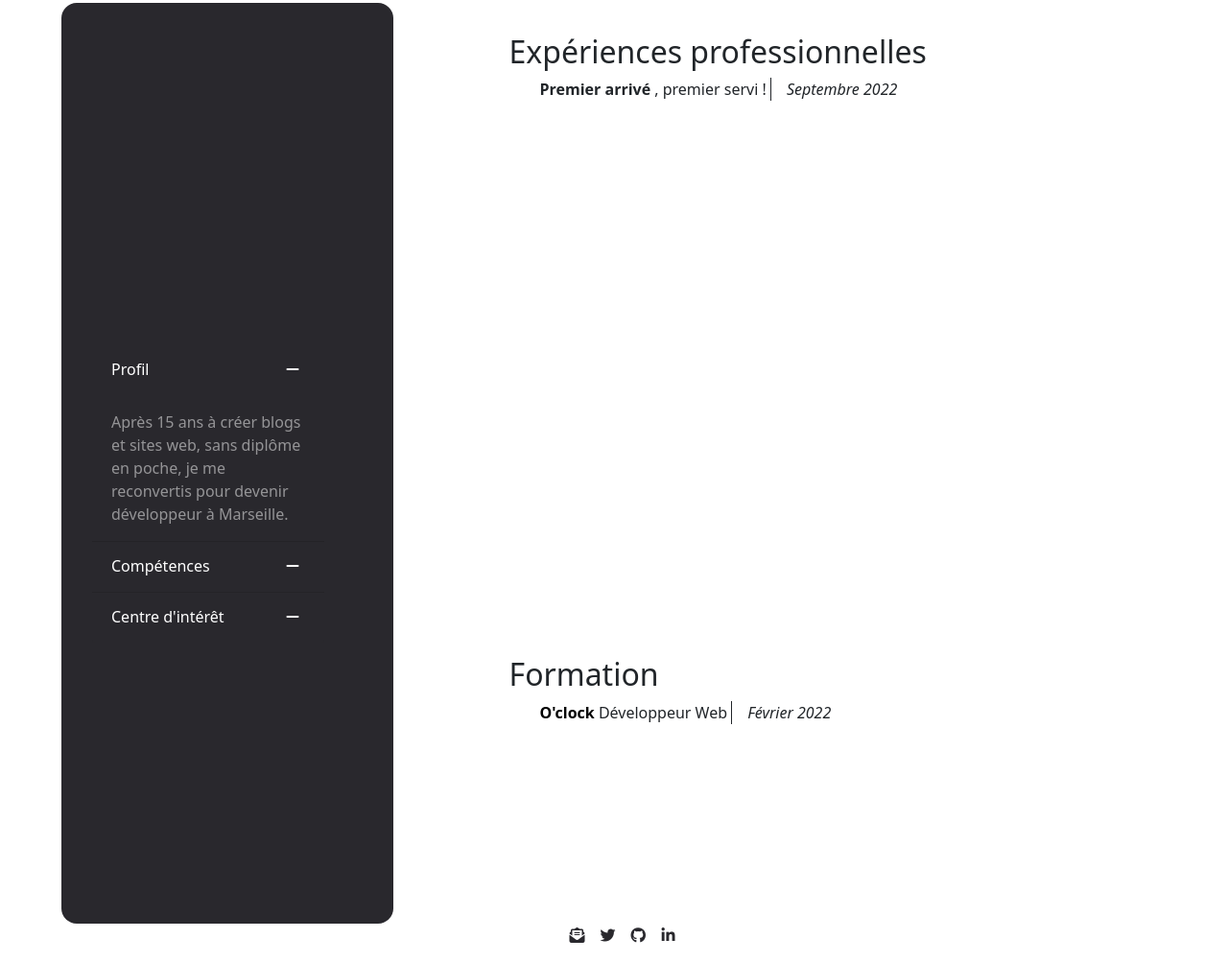
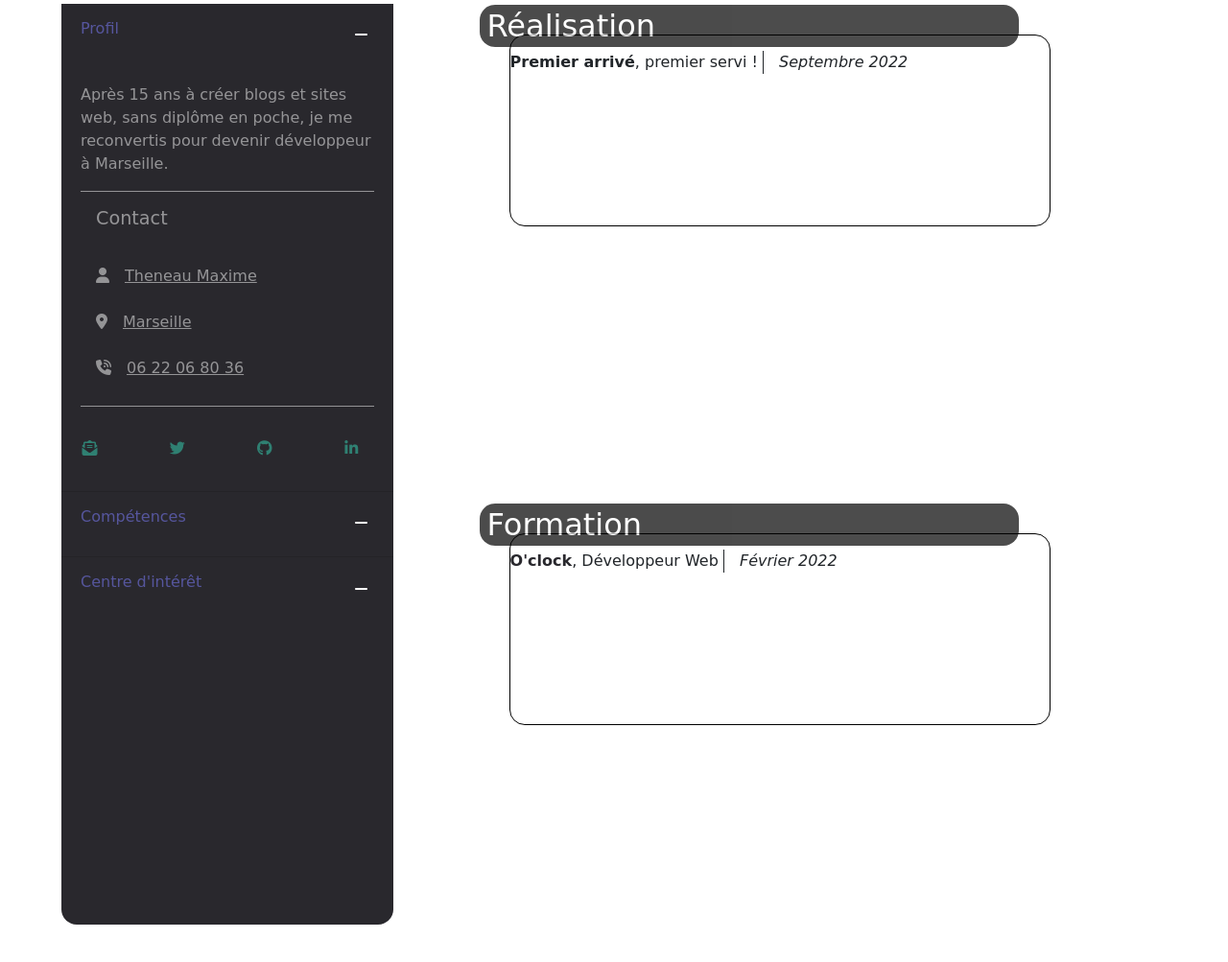
Before and after one commit to MaximeThe/cv, a plain HTML site: page index.html in a window 1280 px wide. Shown: the part 290-1293 px from the top of the page at 96% size. After the commit the page ends 1254 px from the top, so only its background shows below. Drawn offline with nearby package versions, Linux system fonts and the light colour scheme; a script that the page names is missing; a web font is replaced by a local one.

Commit message:
Hover-Css Géneral

```diff
--- a/css/style.css
+++ b/css/style.css
@@ -1,7 +1,10 @@
 body {
-    font-family: "Syne Mono", cursive;
+    font-family: "Syne Mono", cursive !important;
     line-height: 1.2em;
     background: #f1ede9;
+}
+a{
+    color: #fff !important;
 }
 
 /* ----header---- */
@@ -25,15 +28,10 @@ header {
     order: -1;
     margin: 0.5rem 0 0 0;
 }
+.navbar-light .navbar-nav .nav-link{
+    color: #36D7B7 !important;
+}
 
-ul#header__description__social__nav {
-    display: flex;
-    justify-content: space-evenly;
-}
-.fixed-nav {
-    position: fixed;
-
-  }
 #navBar{
     display: flex;
     justify-content: flex-end;
@@ -42,6 +40,7 @@ ul#header__description__social__nav {
     z-index: 999;
     opacity: 97%;
 }
+
 #navBarThemeBtn {
     display: flex;
     align-items: center;
@@ -80,8 +79,6 @@ i#iconTheme {
     width: 2rem;
     color: #29282d;
 }
-
-
 ul#competences {
     text-align: center;
 }
@@ -90,7 +87,9 @@ ul#competences {
     width: 90%;
     margin: auto;
 }
-
+main a{
+    color: #29282d !important;
+}
 main {
     display: flex;
     flex-direction: column;
@@ -98,12 +97,30 @@ main {
     justify-content: space-evenly;
     align-items: center;
 }
-
+section{
+    width: 70%;
+}
 ul li {
     list-style-type: none;
     counter-increment: item;
 }
-
+ul.realisation {
+    border: solid #000 0.1rem;
+    border-radius: 1rem;
+    height: 25vh;
+    padding: 1rem;
+}
+.title-realisation {
+    background: #000;
+    color: #fff;
+    width: 100%;
+    position: absolute;
+    top: -2rem;
+    right: 2rem;
+    padding: 0.2rem 0.5rem;;
+    border-radius: 1rem;
+    opacity: 0.7;
+}
 
 img.competence__img {
     width: 90%;
@@ -165,14 +182,28 @@ aside{
     border-radius: 1rem;
     display: flex;
     flex-direction: column;
-    align-content: center;
-    justify-content: center;
+    flex-direction: column;
+    align-content: flex-start;
+}
+i.fa-solid{
+ padding: 1rem;
+}
+h3 {
+    border-top: solid #fff 0.1rem;
+    padding: 1rem;
+    margin-top: 1rem !important;
+    font-size: 1.2rem !important;
+}
+ul {
+    padding-left: 0 !important;
+}
+.list-social {
+    display: flex;
+    flex-wrap: nowrap;
+    justify-content: space-between;
 }
 /*----Footer----*/
-footer > ul {
-    display: flex;
-    justify-content: center;
-}
+
 /*----Accordion----*/
 .accordion-button:not(.collapsed)::after{
     background-image: none !important;
@@ -180,7 +211,12 @@ footer > ul {
     font-family: FontAwesome;
     content:"\f067" !important;
   }
-
+button:not(.collapsed) .accordion-text, .accordion-button:not(.collapsed)::after{
+    color: #36D7B7 !important;
+}
+.accordion-text, .accordion-text::after  {
+    color: #56569d ;
+}
 .accordion-button::after {
     background-image:none  !important;
     font-family: FontAwesome;
@@ -209,7 +245,34 @@ footer > ul {
   .carousel-inner {
     text-align: center !important;
 }
+/*----Hover----*/
+.navbar-light .navbar-nav .nav-link:hover, i.fa:hover, .navbar-toggler-icon:hover, .fa-bars:hover, i.fa-solid:hover header, .list-contact a:hover, #carouselInteretCaptions i.fa-solid:hover, main a:hover {
+    transform: scale(1.05) !important;
+    color: #56569d !important;
+}
+ul.list-contact {
+    margin-bottom: 2rem;
+    padding-bottom: 1rem;
+    border-bottom: solid #fff 0.1rem;
+}
+.fa-bars:not(.collapsed){
+    font-family: FontAwesome;
+    content:"\f068" !important;
+}
+.fa-bars, i.fa, i.fa-solid footer,  #carouselInteretCaptions i.fa-solid{
+    color: #36D7B7 !important;
+}
 
+img.card-img-top:hover .image {
+    opacity: 0.3;
+  }
+
+  img.card-img-top:hover .middle {
+    opacity: 1;
+  }
+  .accordion-body:hover {
+    opacity: 1 !important;
+  }
 /*----Responsive-----*/
 
 @media only screen and (min-width: 768px) {
@@ -219,8 +282,6 @@ footer > ul {
     }
     section{
         margin: 2rem;
-        position: relative;
-        width: 70%;
     }
     .section-droite {
         left: 2rem;
--- a/index.html
+++ b/index.html
@@ -32,7 +32,7 @@
 		<nav class="navbar navbar-expand-md navbar-light bg-light sticky-top">
 			<div class="container-fluid " >
 				<button type="button" class="navbar-toggler Flex item " data-bs-toggle="collapse" data-bs-target="#navbarCollapse">
-					<span class="navbar-toggler-icon"></span>
+					<i class="fa-solid fa-bars"></i>
 				</button>
 				<div class="collapse navbar-collapse" id="navbarCollapse">
 					<div class="navbar-nav">
@@ -44,7 +44,7 @@
 						<a href="#contact" class="nav-item nav-link">Contact</a>
 					</div>
 					<div class="navbar-nav ms-auto">
-						<a href="#" class="nav-item nav-link"><i id="iconTheme" class="fa fa-toggle-off"></i></a>
+						<a href="#" class="nav-item nav-link"><i id="iconTheme" class="fa  fa-toggle-off"></i></a>
 					</div>
 				</div>
 			</div>
@@ -53,100 +53,85 @@
 		<div class="wrapper">
 
 			<main>
+				<!--Expériences-->
+				<section id="experience">
 
-
-				<!--Liste Expériences-->
-				<section id="experience">
-					<h2>Expériences professionnelles</h2>
-					<ul >
-						<li>
-							<p>
-								<strong>Premier arrivé</strong>
-								, premier servi !
-								<time datetime="2022-09">
-									Septembre 2022
-								</time>
-							</p>
-						</li>
+         	 		<ul class="realisation position-relative">
+						<h2 class="title-realisation">Réalisation</h2>
+						  <li ><p><strong>Premier arrivé</strong>, premier servi ! <time datetime="2022-09">Septembre 2022</time></p></li>
 					</ul>
 				</section>
 				<!--Liste Formation-->
 				<section id="formation">
-					<h2>Formation</h2>
-					<ul>
-						<li >
-							<p>
-								<strong><a class="formation__liens" href="https://oclock.io/formations/developpeur-web"> O'clock</a></strong>
-								Développeur Web
-								<time datetime="2022-02">
-									Février 2022
-								</time>
-							</p>
-						</li>
+         	 		<ul class="realisation position-relative">
+						<h2 class="title-realisation">Formation</h2>
+						<li><p><strong><a class="formation__liens" href="https://oclock.io/formations/developpeur-web"> O'clock</a></strong>, Développeur Web <time datetime="2022-02">Février 2022</time></p></li>
 					</ul>
-
 				</section>
-				<!--Liste Compétences-->
-
 			</main>
                 <!--Description Page-->
 				<aside id="propos">
-					<section>
-						<!-- Image désactiver-->
-						<!--
-						<img src="./images/description.jpg" alt="description" class="description__perso__img">
-						-->
-
-
-					</section>
-					<section>
 					<div class="accordion  accordion-flush " id="accordionFlushExample">
 						<div class="accordion-item ">
 							<h2 class="accordion-header bg-transparent text-white " id="flush-headingOne">
 							<button class="accordion-button collapsed " type="button" data-bs-toggle="collapse" data-bs-target="#flush-collapseOne" aria-expanded="false" aria-controls="flush-collapseOne">
-                    Profil
+								<p class="accordion-text">Profil</p>
 							</button>
 							</h2>
 							<div id="flush-collapseOne" class="accordion-collapse collapse show" aria-labelledby="flush-headingOne" data-bs-parent="#accordionFlushExample">
 							<div class="accordion-body"><p>
-                    Après 15 ans à créer blogs et sites web, sans diplôme en poche, je me reconvertis pour devenir développeur à Marseille.
-                  </p></div>
+								Après 15 ans à créer blogs et sites web, sans diplôme en poche, je me reconvertis pour devenir développeur à Marseille.</p>
+								<h3>Contact</h3>
+								<ul class="list-contact">
+									<li><a href="#"><i class="fa-solid fa-user"></i>Theneau Maxime</a></li>
+									<li><a href="#"><i class="fa-solid fa-location-dot"></i>Marseille</a></li>
+									<li><a href="#"><i class="fa-solid fa-phone-volume"></i>06 22 06 80 36</a></li>
+								</ul>
+								<!--Liste liens social-->
+								<ul class="list-social">
+									<li><a href="mailto:maxime.t@maximemotivationplusplus.fr"><i class="fa fa-envelope-open-text fa-hover"></i></a></li>
+									<li><a href="https://twitter.com/MTheneau"><i class="fa fa-twitter fa-hover"></i></a></li>
+									<li><a href="https://github.com/MaximeThe"><i class="fa fa-github fa-hover"></i></a></li>
+									<li><a href="https://www.linkedin.com/in/maxime-theneau/"><i class="fa fa-linkedin fa-hover"></i></a></li>
+								</ul>
+							</div>
 							</div>
 						</div>
 						<div class="accordion-item ">
 							<h2 class="accordion-header  data-parent" id="flush-headingTwo">
 							<button class="accordion-button collapsed text-white" type="button" data-bs-toggle="collapse" data-bs-target="#flush-collapseTwo" aria-expanded="false" aria-controls="flush-collapseTwo">
-                    Compétences
+								<p class="accordion-text">Compétences</p>
 							</button>
 							</h2>
 							<div id="flush-collapseTwo" class="accordion-collapse collapse" aria-labelledby="flush-headingTwo" data-bs-parent="#accordionFlushExample">
 							<div class="accordion-body accordion-list">
-                    <!-- Carousel -->
+								<!-- Carousel Compétence -->
 								<div id="carouselExampleCaptions" class="carousel slide" data-bs-ride="carousel">
 								<div class="carousel-inner">
 									<div class="carousel-item active">
 										<div class=" h-100  d-block ">
-                            <p>HTML/CSS</p>
-                            <i class="fa-brands fa-html5"></i>
+											<i class="fa-brands fa-html5 fa-2x"></i>
+											<br>HTML/CSS
 										</div>
 									</div>
 									<div class="carousel-item">
 										<div class=" h-100  d-block ">
-                            <p>PHP</p>
-                            <i class="fa-brands fa-php"></i>
+
+											<i class="fa-brands fa-php fa-2x"></i><br>
+											PHP
 										</div>
 									</div>
 									<div class="carousel-item">
 										<div class=" h-100  d-block ">
-                            <p>JavaScript</p>
-                            <i class="fa-brands fa-js"></i>
+											<i class="fa-brands fa-js fa-2x"></i><br>
+											JavaScript
 										</div>
 									</div>
 									<div class="carousel-item">
 										<div class=" h-100  d-block ">
-                            <p>SQL</p>
-                            <i class="fa-solid fa-database"></i>
 
+											<i class="fa-solid fa-database fa-2x"></i><br>
+											SQL
 										</div>
 									</div>
 								</div>
@@ -165,34 +150,49 @@
 						<div class="accordion-item">
 							<h2 class="accordion-header" id="flush-headingThree">
 							<button class="accordion-button collapsed" type="button" data-bs-toggle="collapse" data-bs-target="#flush-collapseThree" aria-expanded="false" aria-controls="flush-collapseThree">
-                    Centre d'intérêt
+								<p class="accordion-text">Centre d'intérêt</p>
 							</button>
 							</h2>
 							<div id="flush-collapseThree" class="accordion-collapse collapse" aria-labelledby="flush-headingThree" data-bs-parent="#accordionFlushExample">
-                  <div class="accordion-body">Placeholder content for this accordion, which is intended to demonstrate the <code>.accordion-flush</code> class. This is the third item's accordion body. Nothing more exciting happening here in terms of content, but just filling up the space to make it look, at least at first glance, a bit more representative of how this would look in a real-world application.</div>
+								<div class="accordion-body">
+									<div id="carouselInteretCaptions" class="carousel slide" data-bs-ride="carousel">
+										<div class="carousel-inner">
+												<div class="carousel-item active">
+													<div class=" h-100  d-block ">
+													<i class="fa-solid fa-spray-can fa-2x"></i>
+													<br>Graffiti
+													</div>
+												</div>
+												<div class="carousel-item">
+													<div class=" h-100  d-block ">
+													<i class="fa-solid fa-leaf fa-2x"></i><br>
+													Plantes
+													</div>
+												</div>
+												<div class="carousel-item">
+													<div class=" h-100  d-block ">
+													<i class="fa-solid fa-fish-fins fa-2x"></i><br>
+													Pêche
 													</div>
 												</div>
 										</div>
-					</section>
+										<button class="carousel-control-prev" type="button" data-bs-target="#carouselInteretCaptions" data-bs-slide="prev">
+										<span class="carousel-control-prev-icon" aria-hidden="true"></span>
+										<span class="visually-hidden">Previous</span>
+										</button>
+										<button class="carousel-control-next" type="button" data-bs-target="#carouselInteretCaptions" data-bs-slide="next">
+										<span class="carousel-control-next-icon" aria-hidden="true"></span>
+										<span class="visually-hidden">Next</span>
+										</button>
+									</div>
+								</div>
+							</div>
+						</div>
+					</div>
 				</aside>
 		</div>
-
 			<footer id="contact" class="container-fluid">
-					<!--Liste liens social-->
-				<ul>
-					<li>
-						<a href="mailto:maxime.t@maximemotivationplusplus.fr"><span class="fa fa-envelope-open-text fa-hover"></span></a>
-					</li>
-					<li>
-						<a href="https://twitter.com/MTheneau"><span class="fa fa-twitter fa-hover"></span></a>
-					</li>
-					<li>
-						<a href="https://github.com/MaximeThe"><span class="fa fa-github fa-hover"></span></a>
-					</li>
-					<li>
-						<a href="https://www.linkedin.com/in/maxime-theneau/"><span class="fa fa-linkedin fa-hover"></span></a>
-					</li>
-				</ul>
+				<p></p>
 			</footer>
 
 
```
Lines whose indentation alone changed are shown as unchanged.
